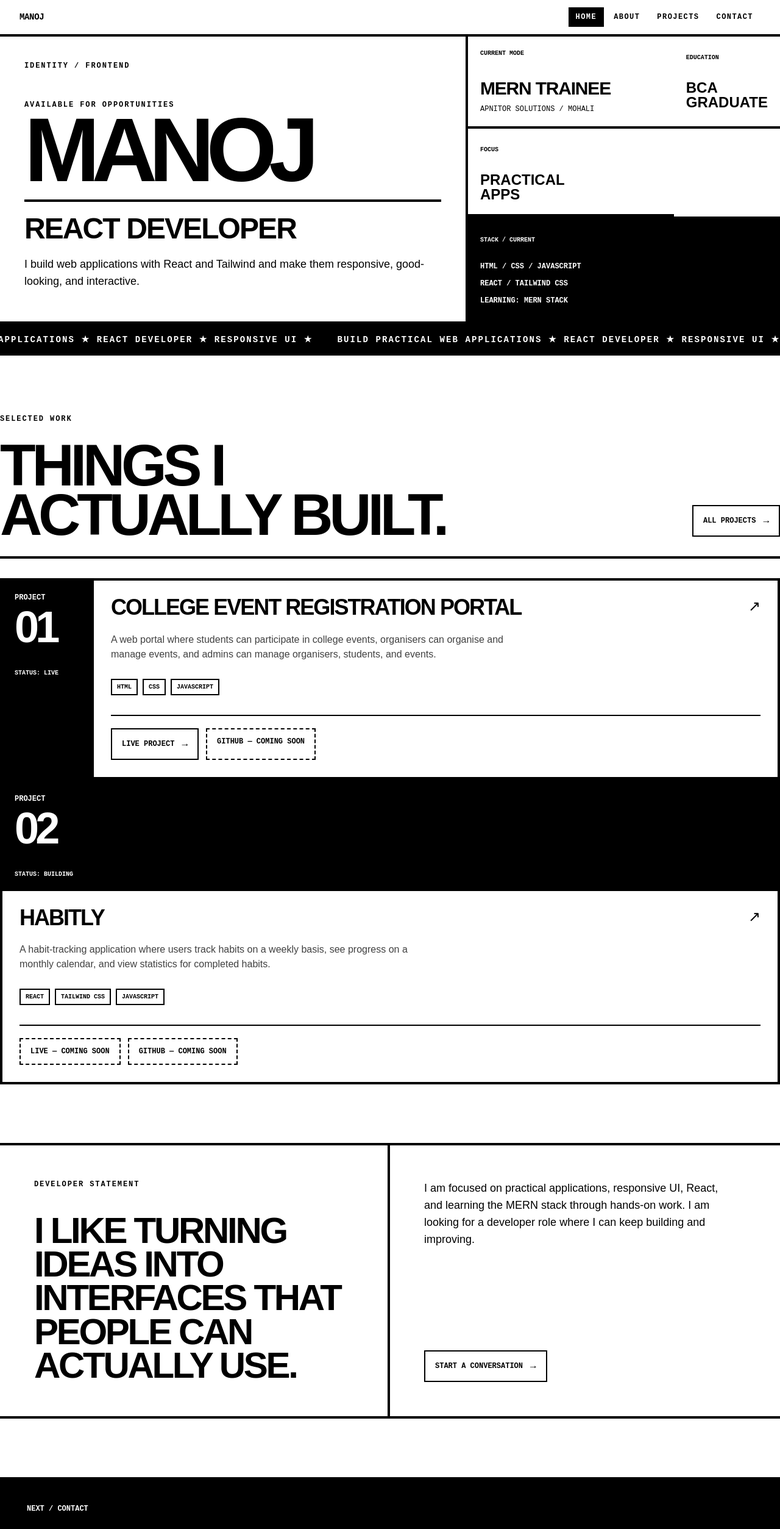
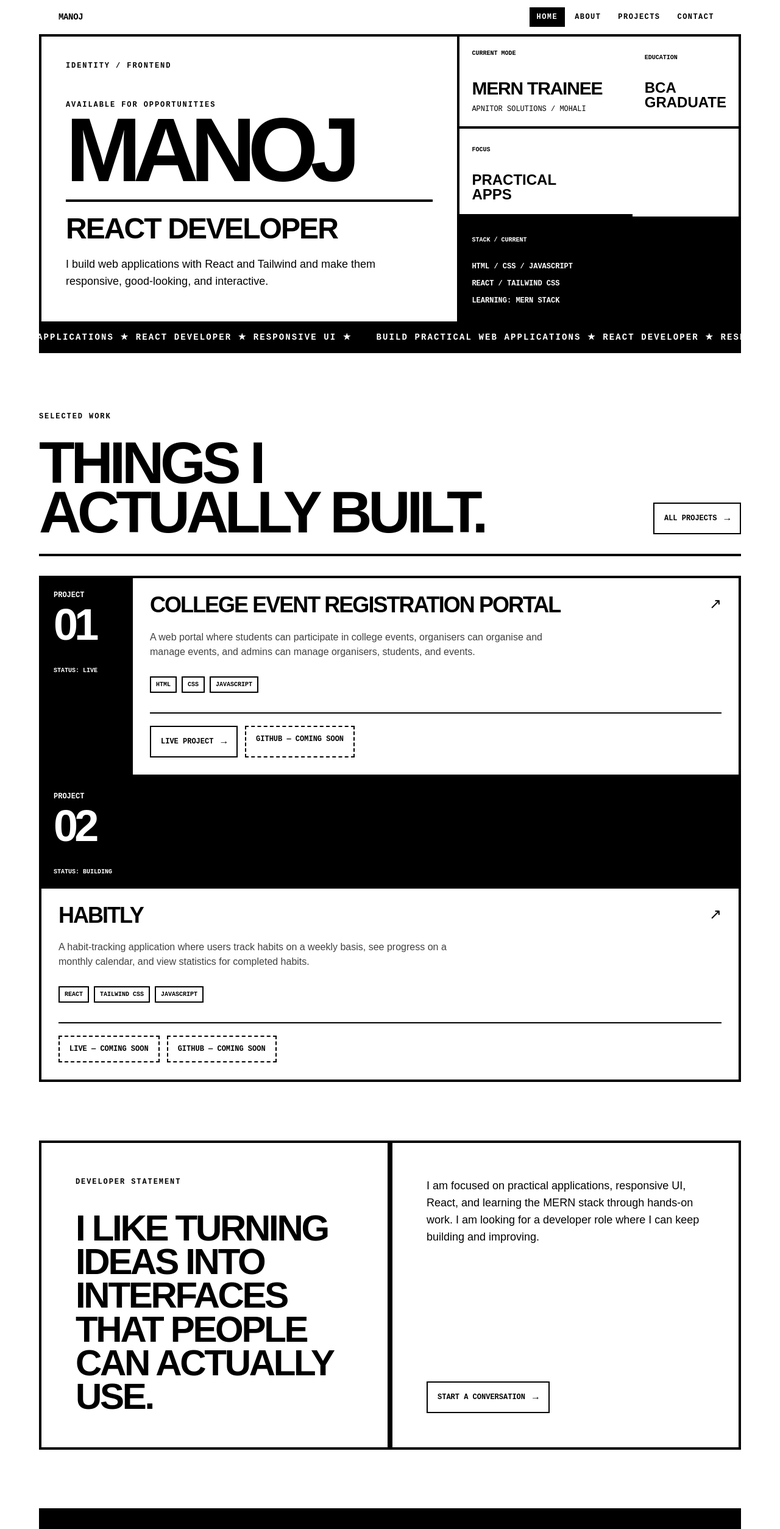
Before and after one commit to manoj2161/PORTFOLIO, a React (Vite) app: page / in a window 1280 px wide. Shown: the top 2507 px of the page at 61% size. Built offline with nearby package versions, Linux system fonts and the light colour scheme.

Commit message:
portfolio updated

```diff
--- a/src/App.jsx
+++ b/src/App.jsx
@@ -20,7 +20,7 @@
 
 function App() {
   return (
-    <div className="min-h-screen overflow-x-hidden bg-white text-black">
+    <div className="min-h-screen overflow-x-hidden bg-white text-black px-16">
       <ScrollToTop />
       <Navbar />
       <main>
--- a/src/pages/About.jsx
+++ b/src/pages/About.jsx
@@ -7,8 +7,8 @@
 function About() {
   return (
     <div className="w-full py-12 lg:py-20">
-      <div className="grid gap-8 lg:grid-cols-[0.32fr_1fr]">
-        <Reveal className="px-0 lg:pl-0">
+      <div className="gap-8 lg:grid-cols-[0.32fr_1fr]">
+        <Reveal className="px-0 lg:pl-0 pb-4">
           <SectionLabel>About / Me</SectionLabel>
         </Reveal>
         <div>
--- a/src/pages/Contact.jsx
+++ b/src/pages/Contact.jsx
@@ -12,8 +12,8 @@
 function Contact() {
   return (
     <div className="w-full py-12 lg:py-20">
-      <div className="grid gap-10 lg:grid-cols-[0.32fr_1fr]">
-        <Reveal><SectionLabel number="03">Contact / Connect</SectionLabel></Reveal>
+      <div className="">
+        <Reveal className='pb-2'><SectionLabel>Contact / Connect</SectionLabel></Reveal>
         <div>
           <Reveal className="border-4 border-black bg-black p-6 text-white sm:p-10 lg:p-14">
             <p className="font-mono text-xs font-bold uppercase">OPEN TO OPPORTUNITIES</p>
--- a/src/pages/Home.jsx
+++ b/src/pages/Home.jsx
@@ -8,7 +8,7 @@
 function Home() {
   return (
     <div>
-      <section className="grid border-b-4 border-black lg:grid-cols-[1.2fr_0.8fr]">
+      <section className="grid border-x-4 border-black lg:grid-cols-[1.2fr_0.8fr]">
         <div className="reveal border-b-4 border-black p-5 sm:p-8 lg:border-b-0 lg:border-r-4 lg:p-10">
           <SectionLabel>Identity / Frontend</SectionLabel>
           <p className="mt-12 font-mono text-xs font-bold uppercase tracking-[0.16em]">
@@ -123,7 +123,7 @@
 
       <section className="border-y-4 border-black bg-white">
         <div className="grid lg:grid-cols-[1fr_1fr]">
-          <Reveal className="border-b-4 border-black p-6 sm:p-10 lg:border-b-0 lg:border-r-4 lg:p-14">
+          <Reveal className="border-x-4 border-b-4 border-black p-6 sm:p-10 lg:border-b-0 lg:border-r-4 lg:p-14">
             <SectionLabel number="02">Developer Statement</SectionLabel>
             <p className="mt-10 max-w-xl text-4xl font-black uppercase leading-[0.92] tracking-[-0.055em] sm:text-6xl">
               I like turning ideas into interfaces that people can actually use.
@@ -131,7 +131,7 @@
           </Reveal>
           <Reveal
             delay={120}
-            className="flex flex-col justify-between p-6 sm:p-10 lg:p-14"
+            className="border-x-4 flex flex-col justify-between p-6 sm:p-10 lg:p-14"
           >
             <p className="max-w-lg text-base leading-7 sm:text-lg">
               I am focused on practical applications, responsive UI, React, and
--- a/src/pages/Projects.jsx
+++ b/src/pages/Projects.jsx
@@ -1,23 +1,32 @@
-import ProjectCard from '../components/ProjectCard';
-import Reveal from '../components/Reveal';
-import SectionLabel from '../components/SectionLabel';
-import { projects } from '../data/projects';
+import ProjectCard from "../components/ProjectCard";
+import Reveal from "../components/Reveal";
+import SectionLabel from "../components/SectionLabel";
+import { projects } from "../data/projects";
 
 function Projects() {
   return (
-    <div className="w-full py-12 lg:py-20">
+    <div className=" w-full py-12 lg:py-20">
       <Reveal>
-        <div className="border-b-4 border-black pb-8">
+        <div className="border-black pb-8">
           <SectionLabel number="02">Project Archive</SectionLabel>
-          <h1 className="mt-8 text-6xl font-black uppercase leading-[0.78] tracking-[-0.08em] sm:text-8xl">PROJECT<br />INDEX</h1>
-          <p className="mt-7 max-w-2xl text-base leading-7">A collection of practical web applications. No filler projects — just work that represents what I am learning and building.</p>
+          <div className="border-4 p-2">
+            <h1 className="mt-8 text-6xl font-black uppercase leading-[0.78] tracking-[-0.08em] sm:text-8xl">
+              PROJECT
+              <br />
+              INDEX
+            </h1>
+            <p className="mt-7 max-w-2xl text-base leading-7">
+              A collection of practical web applications. No filler projects —
+              just work that represents what I am learning and building.
+            </p>
+          </div>
         </div>
       </Reveal>
 
       <div className="mt-8 space-y-8">
         {projects.map((project, index) => (
           <Reveal key={project.number} delay={index * 100}>
-            <ProjectCard project={project} featured={project.number === '01'} />
+            <ProjectCard project={project} featured={project.number === "01"} />
           </Reveal>
         ))}
       </div>
```
Also changed, not shown: src/pages/NotFound.jsx (+18 -6 lines).
